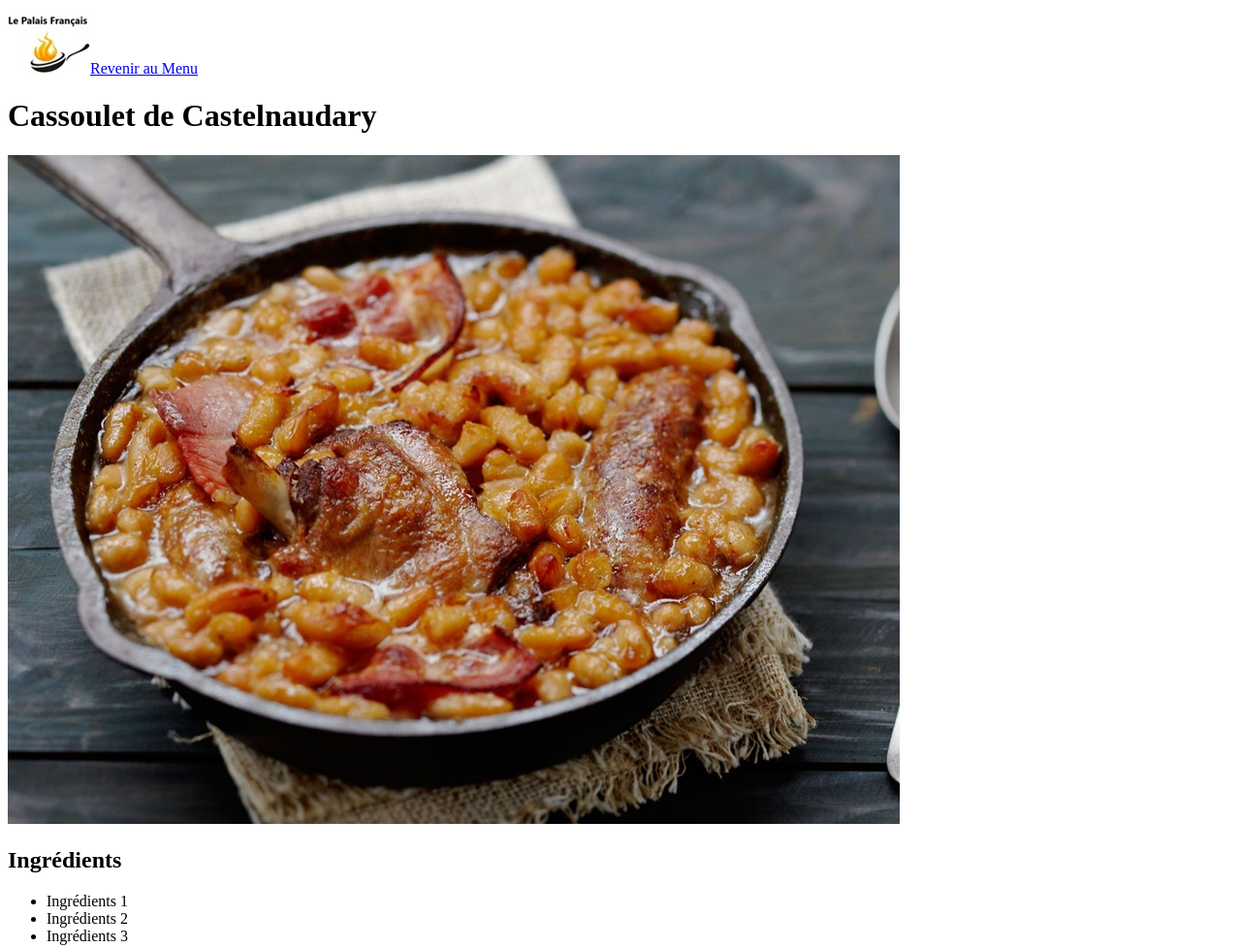
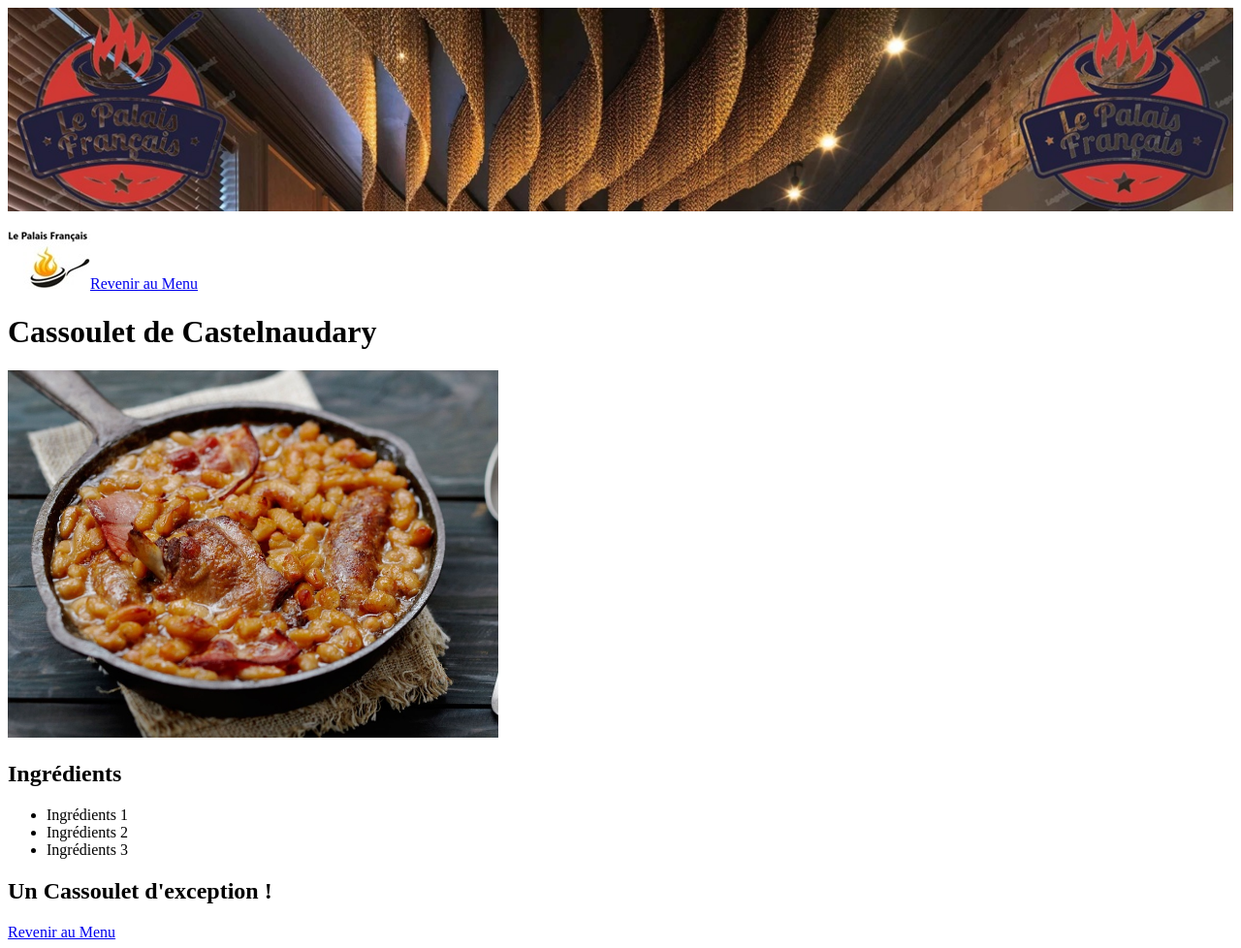
Before and after one commit to MeeloTiment/LePalaisFrancaisv3, a plain HTML site: page menu/plat1.html in a window 1280 px wide. Shown: the top 978 px of the page at 97% size. Drawn offline with Linux system fonts and the light colour scheme.

Commit message:
Style v1.01

```diff
--- a/menu/plat1.html
+++ b/menu/plat1.html
@@ -3,9 +3,14 @@
 <head>
     <meta charset="UTF-8">
     <title>Cassoulet de Castelnaudary</title>
-    <link rel="stylesheet" href="../index.html">
+    <link rel="stylesheet" href="../style.css">
 </head>
 <body>
+    <header>
+        <img class="banniere"
+        srcset="../img/banniere_ultra.jpg 2560w, ../img/banniere_moyenne.jpg 1280w, ../img/banniere_petit.jpg 640w"
+        src="../img/banniere_ultra.jpg" alt="Bannière du restaurant Le Palais Français">
+    </header>
     <p>
         <a href="menu.html"><img src="../img/logo.jpg.jpg" alt="Logo HTML5">Revenir au Menu</a>
     </p>
--- a/style.css
+++ b/style.css
@@ -2,5 +2,5 @@
     width: 100%;
   }
   .img {
-    width: 50%;
+    width: 40%;
   }
```
Also changed, not shown: contact/contact.html (+6 -0 lines), menu/dessert1.html (+6 -1 lines), menu/dessert2.html (+6 -1 lines), menu/dessert3.html (+6 -1 lines), menu/entree1.html (+6 -1 lines), menu/entree2.html (+6 -1 lines), menu/entree3.html (+6 -1 lines), menu/menu.html (+6 -1 lines), menu/plat2.html (+6 -1 lines), menu/plat3.html (+6 -1 lines).
